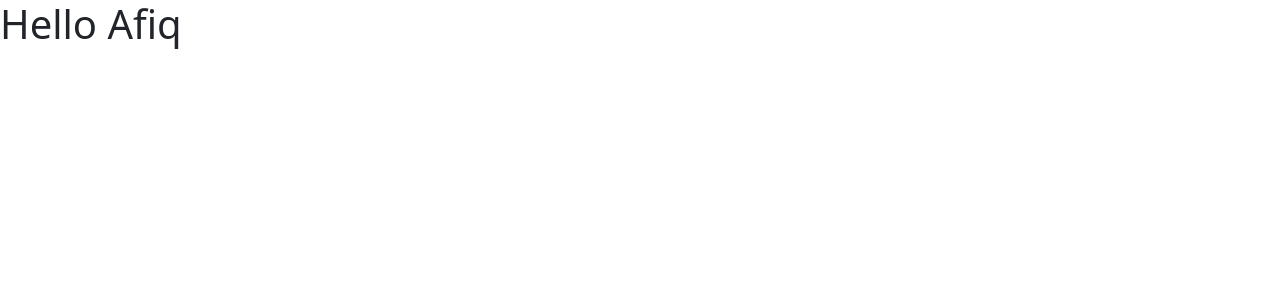
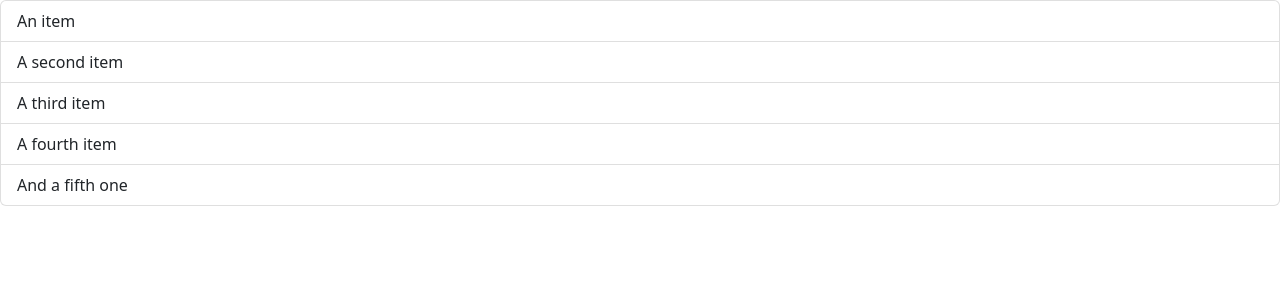
Before and after one commit to AfiqZaidin03/react-app, a React (Vite) app: page / in a window 1280 px wide. Shown: the top 300 px of the page. Built offline with nearby package versions, Linux system fonts and the light colour scheme.

Commit message:
[7] Add list group

```diff
--- a/src/App.tsx
+++ b/src/App.tsx
@@ -1,7 +1,7 @@
-import Message from "./Message";
+import ListGroup from "./components/ListGroup";
 
 function App() {
-  return <div><Message/></div>
+  return <div><ListGroup/></div>
 }
 
 export default App;
--- /dev/null
+++ b/src/components/ListGroup.tsx
@@ -0,0 +1,13 @@
+function ListGroup() {
+  return (
+    <ul className="list-group">
+      <li className="list-group-item">An item</li>
+      <li className="list-group-item">A second item</li>
+      <li className="list-group-item">A third item</li>
+      <li className="list-group-item">A fourth item</li>
+      <li className="list-group-item">And a fifth one</li>
+    </ul>
+  );
+}
+
+export default ListGroup;
```
